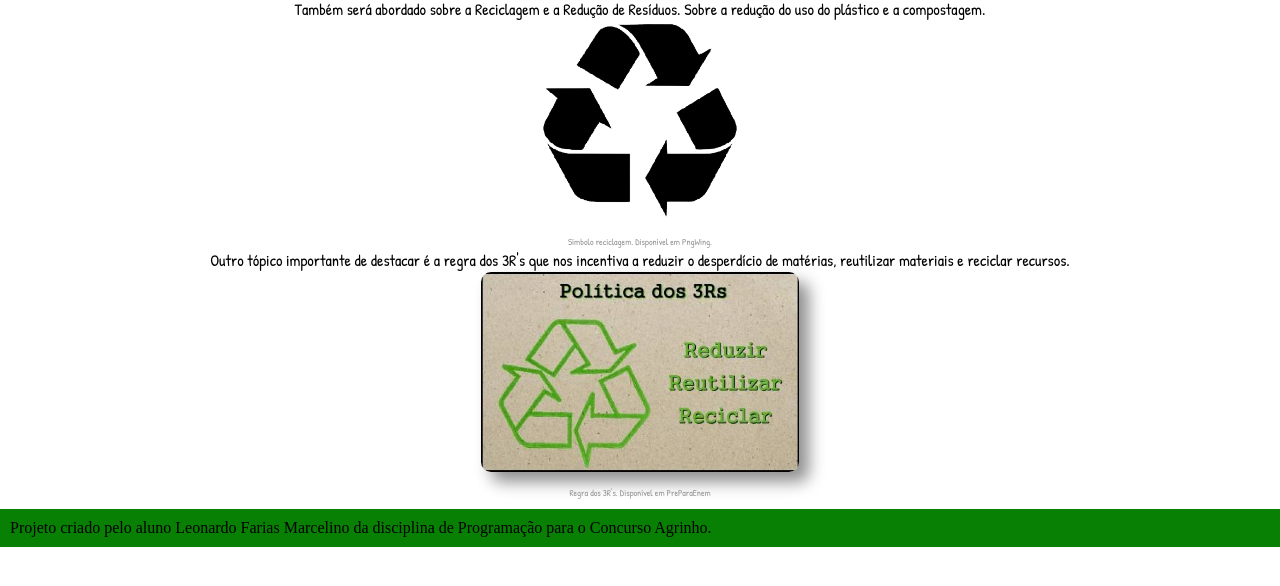
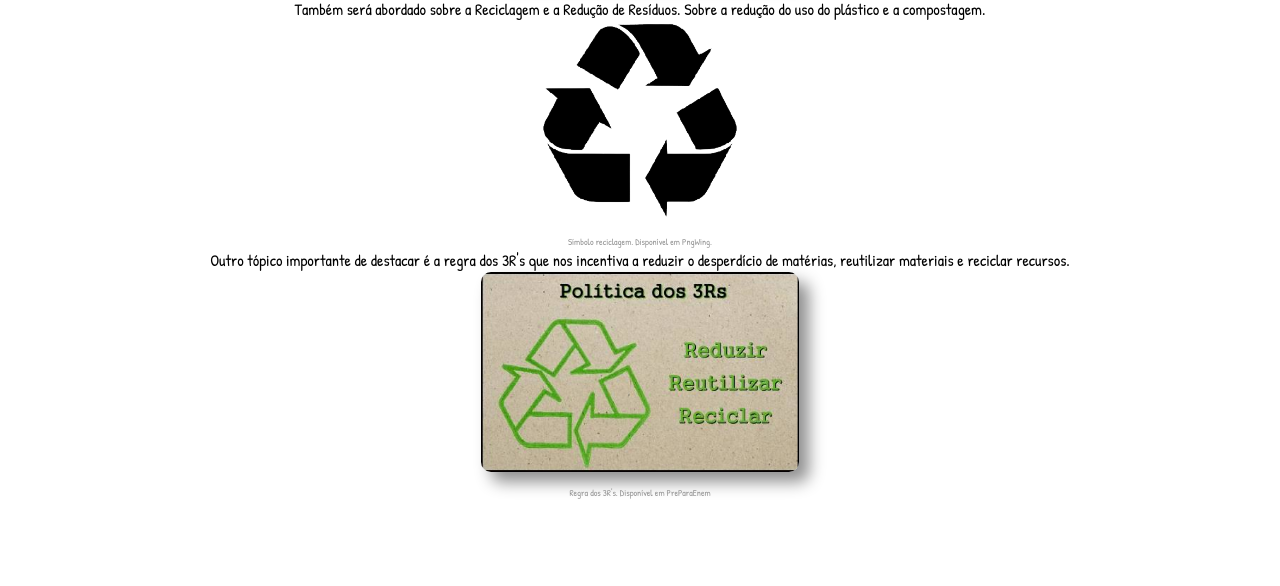
Before and after one commit to Leonardo5815/Agrinho-2023, a plain HTML site: page index.html in a window 1280 px wide. Shown: the part 186-772 px from the top of the page. Drawn offline with nearby package versions, Linux system fonts and the light colour scheme; a web font is replaced by a local one.

Commit message:
Add files via upload

```diff
--- a/index.html
+++ b/index.html
@@ -41,10 +41,6 @@
          <p class="referencia">Regra dos 3R's. Disponível em <a href="https://www.preparaenem.com/amp/geografia/politica-dos-3rs.htm">PreParaEnem</a></p>
       </main>
 
-      <footer>
-         <p class="rodape">Projeto criado pelo aluno Leonardo Farias Marcelino da disciplina de Programação para o Concurso Agrinho.</p>
-      </footer>
-
       <script>
          function clickMenu() {
             if (itens.style.display == 'block') {
```
